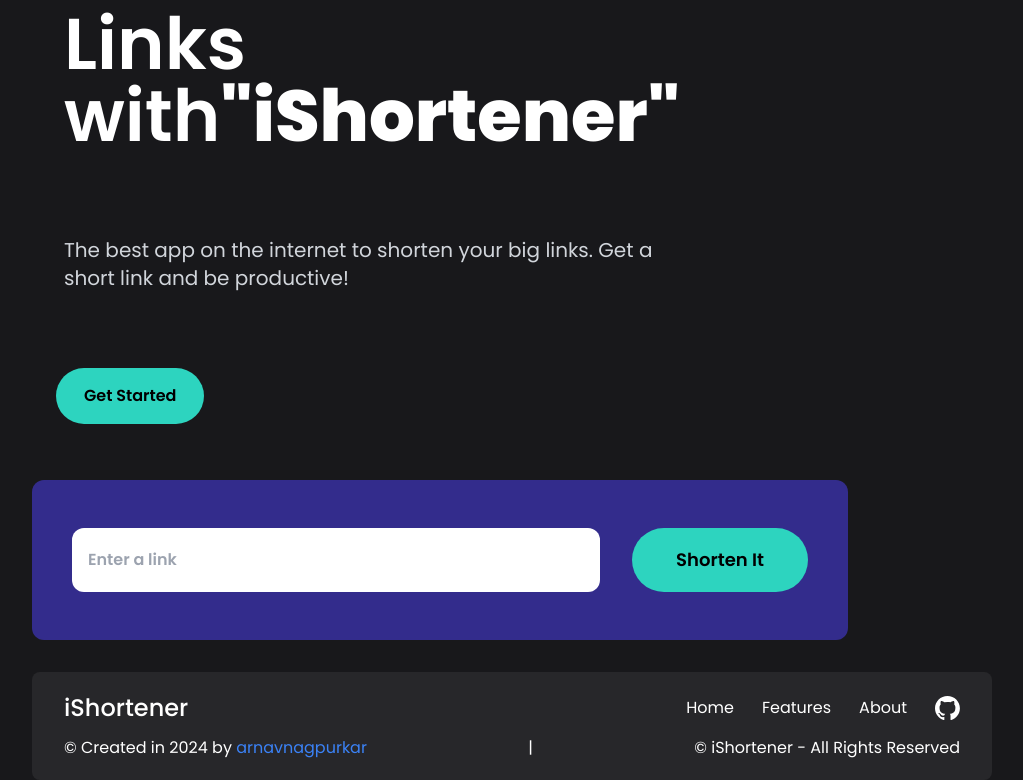
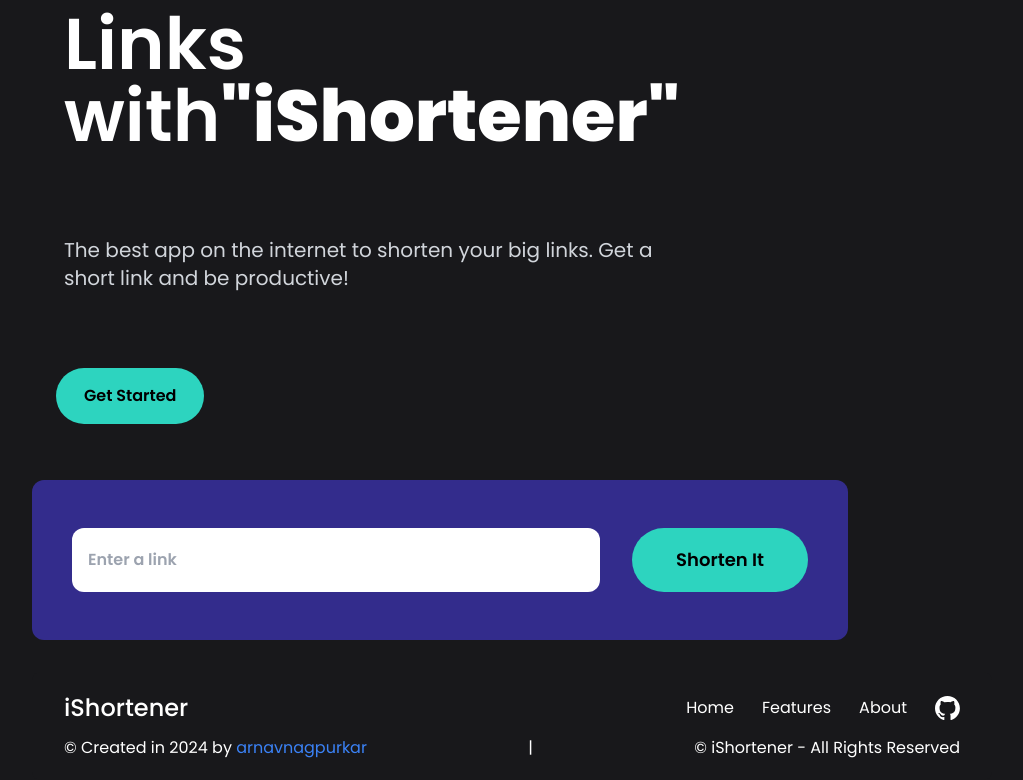
Before and after one commit to arnavnagpurkar/iShortener, a Next.js app: page / in a window 1280 px wide. Shown: the part 276-1056 px from the top of the page, without its empty margins (128-1151 px from the left). Built offline with nearby package versions, Linux system fonts and the light colour scheme.

Commit message:
Little Visual Changes

```diff
--- a/app/page.js
+++ b/app/page.js
@@ -90,7 +90,7 @@ export default function Home() {
       </div>
       <div className="message-container">
         {errorMessage &&
-          <div id="error-msg" className="border-2 rounded-sm border-red-700 bg-red-400 lg:w-[85%] w-full mx-1 my-4 px-5 py-7 font-semibold text-lg flex justify-between">
+          <div id="error-msg" className="border-2 rounded-sm border-red-700 bg-red-400 lg:w-[85%] w-full mx-1 my-4 px-5 py-7 font-semibold text-lg flex justify-between mb-16">
             <div>{errorMessage}</div>
             <button onClick={handleRemoveInvalidMsg}>
               <Image
@@ -103,7 +103,7 @@ export default function Home() {
           </div>
         }
         {shortenedLink &&
-          <div id="shortened-link" className="border-2 rounded-lg border-zinc-700 bg-zinc-700 lg:w-[85%] w-full my-4 px-5 py-7 font-semibold text-lg flex justify-between items-center">
+          <div id="shortened-link" className="border-2 rounded-lg border-zinc-700 bg-zinc-700 lg:w-[85%] w-full my-4 px-5 py-7 font-semibold text-lg flex justify-between items-center mb-16">
             <div>
               <span className="font-normal">Shortened Link :- </span>
               <Link href={shortenedLink} target="_blank" className="text-blue-500 hover:text-blue-600 transition-all">
--- a/components/Footer.js
+++ b/components/Footer.js
@@ -3,7 +3,7 @@ import Image from "next/image"
 
 const Footer = () => {
   return (
-    <footer className="lg:w-3/4 mx-auto bg-zinc-800 rounded-lg py-5 px-8">
+    <footer className="lg:w-3/4 mx-auto bg-zinc-900 rounded-lg py-5 px-8">
       <div className="footer flex justify-between items-center">
         <div className="logo lg:text-2xl text-md font-medium">
           <Link href="/">iShortener</Link>
```
